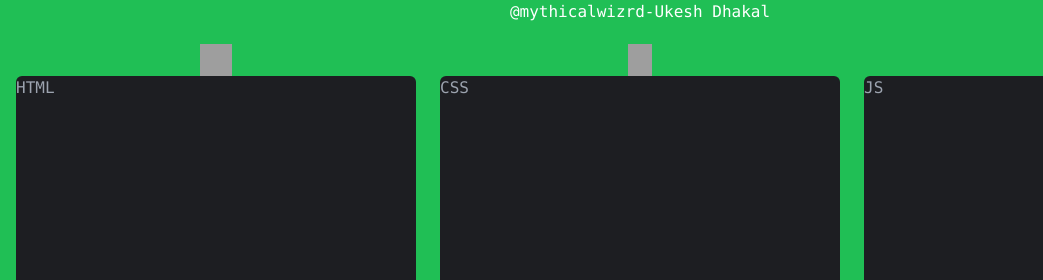
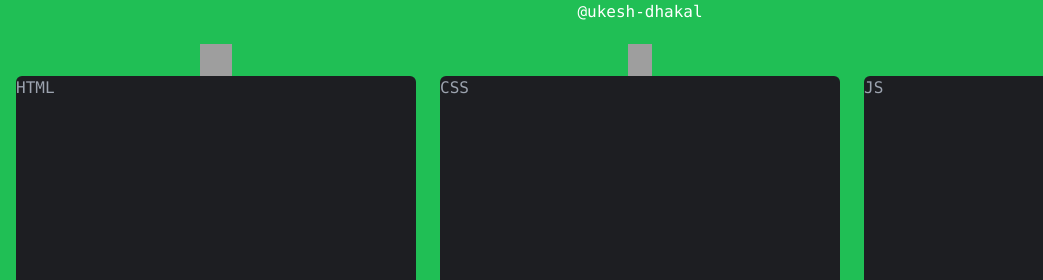
Before and after one commit to ukesh-dhakal/LivecodeEditor-For-HTML-CSS-and-JS, a website built with Vite: page index.html in a window 1280 px wide. Shown: the top 280 px of the page, 0-1043 px from the left. Built offline with nearby package versions, Linux system fonts and the light colour scheme; grey boxes are pictures that could not be loaded.

Commit message:
index.html

```diff
--- a/index.html
+++ b/index.html
@@ -13,7 +13,7 @@
 
 <body>
   <section class=" h-screen flex justif-center items-center flex-col font-mono bg-[#20BF55] overflow-hidden md:flex-col">
- <p class="text-white">@mythicalwizrd-Ukesh Dhakal</p>
+ <p class="text-white">@ukesh-dhakal</p>
  <section class="flex justify-center items-center m-2">
 
    <label class="flex flex-col m-3 items-center" > <img class="h-8 w-8" src="https://images.vexels.com/media/users/3/166383/isolated/preview/6024bc5746d7436c727825dc4fc23c22-html-programming-language-icon-by-vexels.png" alt="html">
```
